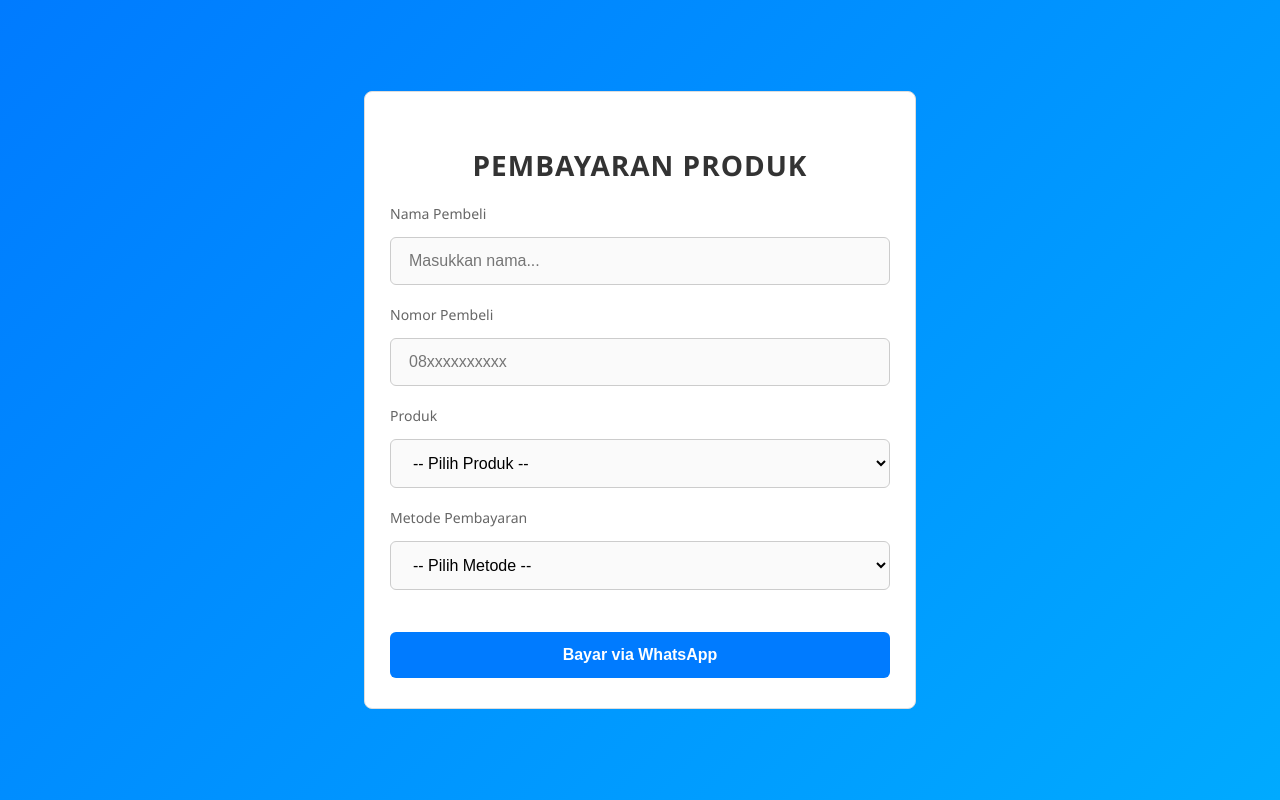
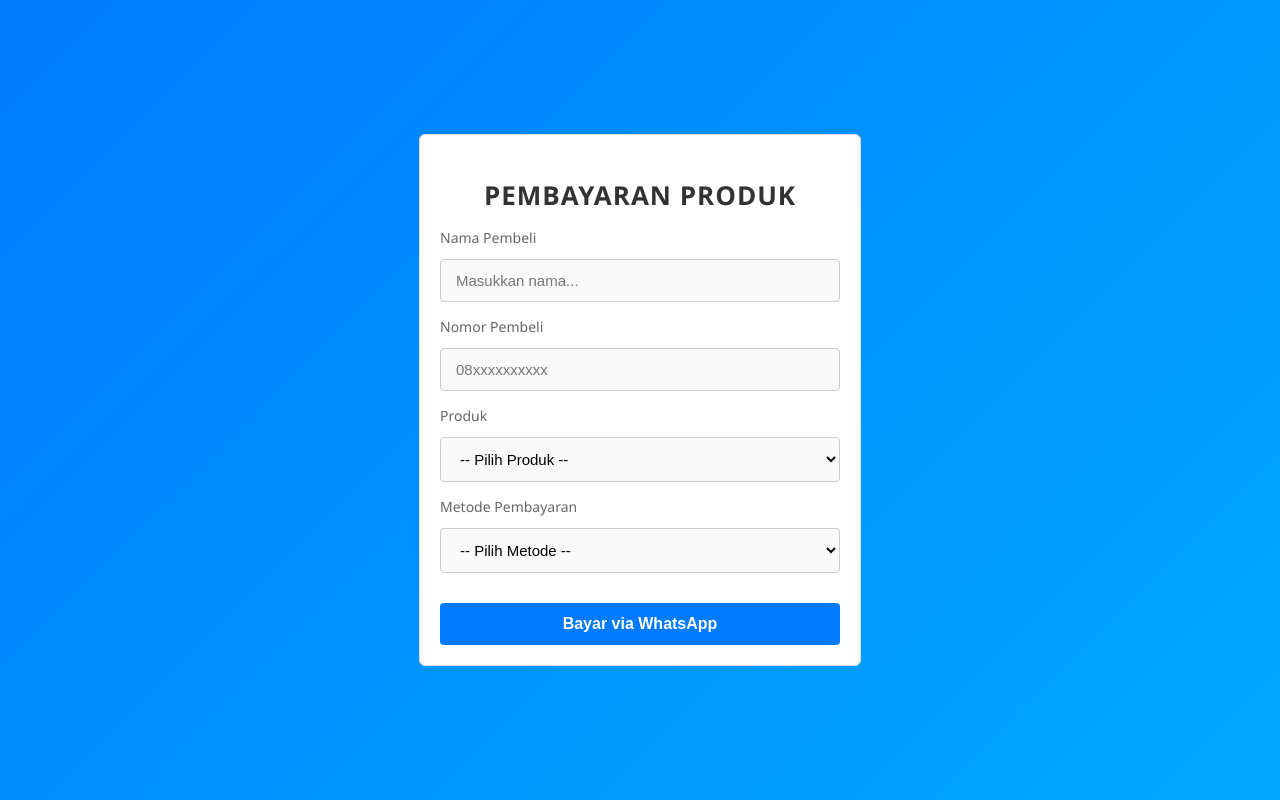
Before and after one commit to Babasbotz/pbas, a plain HTML site: page index.html in a window 1280 px wide. Drawn offline with Linux system fonts and the light colour scheme.

Commit message:
Update style.css

```diff
--- a/style.css
+++ b/style.css
@@ -14,20 +14,20 @@ body {
 
 .form-container {
   width: 100%;
-  max-width: 500px;
+  max-width: 400px; /* Ukuran form lebih kecil */
   background: #ffffff;
-  border-radius: 8px; /* Bingkai lebih tipis */
-  padding: 30px 25px;
+  border-radius: 6px; /* Bingkai lebih kecil */
+  padding: 20px 20px;
   box-shadow: none; /* Menghilangkan bayangan */
-  border: 1px solid #ddd; /* Border tipis */
+  border: 1px solid #ddd; /* Border lebih tipis */
   transition: transform 0.3s ease;
 }
 
 h2 {
   text-align: center;
-  font-size: 28px;
+  font-size: 26px; /* Ukuran font heading lebih kecil */
   font-weight: 600;
-  margin-bottom: 20px;
+  margin-bottom: 15px;
   color: #333;
   text-transform: uppercase;
   letter-spacing: 1px;
@@ -39,15 +39,15 @@ label {
   color: #666;
   margin-bottom: 6px;
   display: block;
-  margin-top: 20px;
+  margin-top: 15px; /* Spasi lebih kecil */
 }
 
 input, select {
   width: 100%;
-  padding: 14px 18px;
-  margin-top: 8px;
-  font-size: 16px;
-  border-radius: 6px; /* Bingkai input lebih tipis */
+  padding: 12px 15px; /* Padding lebih kecil */
+  margin-top: 6px;
+  font-size: 15px;
+  border-radius: 4px; /* Bingkai input lebih kecil */
   border: 1px solid #ccc;
   background-color: #fafafa;
   box-sizing: border-box;
@@ -62,14 +62,14 @@ input:focus, select:focus {
 
 button {
   width: 100%;
-  padding: 14px;
+  padding: 12px;
   background-color: #007bff;
   color: white;
   border: none;
-  border-radius: 6px; /* Bingkai tombol lebih tipis */
+  border-radius: 4px; /* Bingkai tombol lebih kecil */
   font-size: 16px;
   font-weight: 600;
-  margin-top: 30px;
+  margin-top: 20px;
   cursor: pointer;
   transition: background-color 0.3s ease, transform 0.3s ease;
 }
@@ -83,18 +83,18 @@ button:active {
 }
 
 .note {
-  margin-top: 12px;
-  font-size: 14px;
+  margin-top: 10px;
+  font-size: 13px;
   color: #888;
   font-style: italic;
 }
 
 @media (max-width: 600px) {
   .form-container {
-    padding: 30px 20px;
+    padding: 25px 15px;
   }
 
   h2 {
-    font-size: 24px;
+    font-size: 22px;
   }
 }
```
